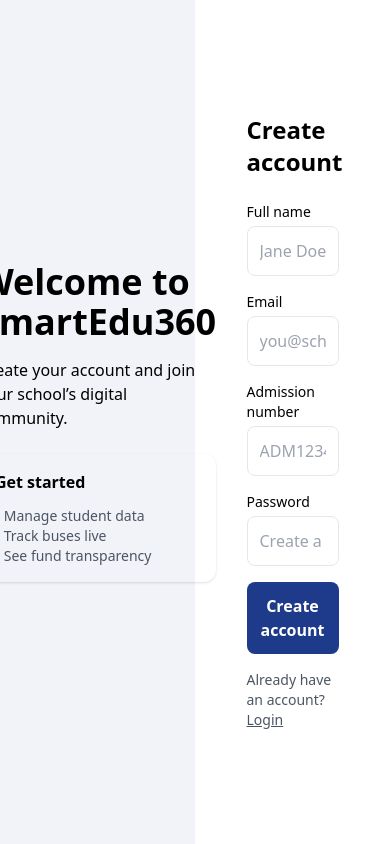
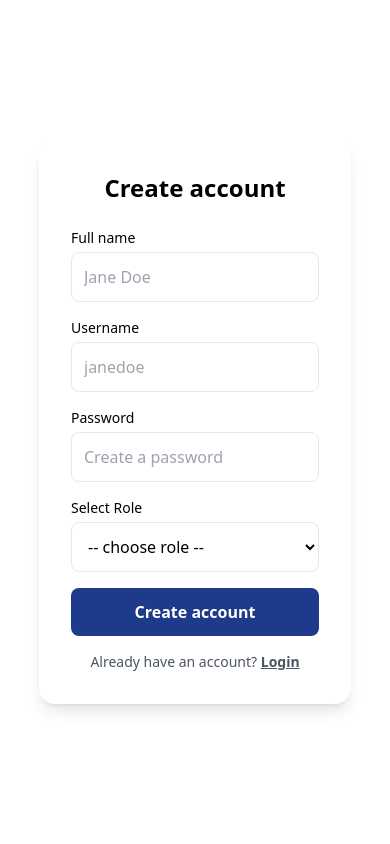
Before and after one commit to Brendatracy-miriti/smart_system, a React app in the folder Frontend/: page /signup in a window 390 px wide. Built offline with nearby package versions, Linux system fonts and the light colour scheme; the HTML template or start-up script is replaced by a standard one.

Commit message:
Implemented Signup functionality to allow user to choose role while signing up

```diff
--- a/Frontend/src/pages/Signup.jsx
+++ b/Frontend/src/pages/Signup.jsx
@@ -1,36 +1,44 @@
 import React, { useState } from "react";
 import { motion } from "framer-motion";
-import { useAuth } from "../context/AuthContext";
+import { Link, useNavigate } from "react-router-dom";
 import { useMessage } from "../context/MessageContext";
-import { Link, useNavigate } from "react-router-dom";
 
 export default function Signup() {
   const navigate = useNavigate();
-  const { signup } = useAuth();
   const { setMessage } = useMessage();
+
+  const [name, setName] = useState("");
+  const [username, setUsername] = useState("");
+  const [password, setPassword] = useState("");
+  const [role, setRole] = useState("");
   const [loading, setLoading] = useState(false);
 
-  // signup fields
-  const [name, setName] = useState("");
-  const [email, setEmail] = useState("");
-  const [password, setPassword] = useState("");
-  const [admission, setAdmission] = useState("");
-
-  const handleSubmit = async (e) => {
+  const handleSubmit = (e) => {
     e.preventDefault();
     setLoading(true);
+
     try {
-      // payload shape depends on your backend
-      await signup({ name, email, password, admission_number: admission });
+      const existing =
+        JSON.parse(localStorage.getItem("smartedu_users")) || [];
+
+      if (existing.find((u) => u.username === username)) {
+        setMessage({ type: "error", text: "Username already exists!" });
+        setLoading(false);
+        return;
+      }
+
+      const newUser = { username, password, name, role };
+      localStorage.setItem(
+        "smartedu_users",
+        JSON.stringify([...existing, newUser])
+      );
+
+      setMessage({ type: "success", text: "Signup successful! Please login." });
+      navigate("/login");
+    } catch (err) {
+      setMessage({ type: "error", text: "Signup failed!" });
+    } finally {
       setLoading(false);
-      navigate("/dashboard");
-    } catch (err) {
-      setLoading(false);
-      const errText =
-        err?.response?.data?.detail ||
-        JSON.stringify(err?.response?.data) ||
-        "Signup failed";
-      setMessage({ type: "error", text: errText });
     }
   };
 
@@ -44,25 +52,26 @@ export default function Signup() {
   };
 
   return (
-    <div className="min-h-screen flex">
-      {/* Left: Branding */}
+    <div className="min-h-screen flex text-textBody dark:text-gray-100">
+      {/* Left side */}
       <motion.div
         initial="hidden"
         animate="show"
         variants={leftVariants}
         transition={{ duration: 0.7 }}
-        className="w-1/2 flex flex-col items-center justify-center bg-primary/10"
-        style={{ backgroundColor: "rgba(30,58,138,0.06)" }}
+        className="hidden md:flex w-1/2 flex-col items-center justify-center bg-primary/10"
       >
         <div className="max-w-md p-10">
-          <h1 className="text-4xl font-bold text-primary mb-4">Welcome to SmartEdu360</h1>
-          <p className="text-textBody mb-6">
+          <h1 className="text-4xl font-bold text-primary mb-4">
+            Welcome to SmartEdu360
+          </h1>
+          <p className="text-textBody mb-6 dark:text-gray-300">
             Create your account and join your school’s digital community.
           </p>
 
-          <div className="bg-surface p-4 rounded-xl shadow">
+          <div className="bg-surface dark:bg-[#1F2937] p-4 rounded-xl shadow">
             <h3 className="font-semibold text-primary">Get started</h3>
-            <ul className="mt-3 text-sm text-gray-600">
+            <ul className="mt-3 text-sm text-gray-600 dark:text-gray-400">
               <li>• Manage student data</li>
               <li>• Track buses live</li>
               <li>• See fund transparency</li>
@@ -71,78 +80,92 @@ export default function Signup() {
         </div>
       </motion.div>
 
-      {/* Right: Signup Form */}
+      {/* Right side */}
       <motion.div
         initial="hidden"
         animate="show"
         variants={rightVariants}
         transition={{ duration: 0.7 }}
-        className="w-1/2 flex items-center justify-center bg-surface"
+        className="w-full md:w-1/2 flex items-center justify-center bg-surface dark:bg-[#111827]"
       >
-        <div className="w-4/5 max-w-md p-8">
-          <h2 className="text-2xl font-bold text-primary mb-6">Create account</h2>
+        <div className="w-4/5 max-w-md p-8 bg-white dark:bg-[#1F2937] rounded-2xl shadow-lg">
+          <h2 className="text-2xl font-bold text-primary mb-6 text-center">
+            Create account
+          </h2>
 
           <form onSubmit={handleSubmit} className="space-y-4">
             <div>
-              <label className="block text-sm text-textBody mb-1">Full name</label>
+              <label className="block text-sm font-medium mb-1">
+                Full name
+              </label>
               <input
                 type="text"
                 required
                 value={name}
                 onChange={(e) => setName(e.target.value)}
-                className="w-full p-3 border rounded-lg bg-white"
+                className="w-full p-3 border rounded-lg bg-transparent dark:border-gray-600 focus:ring-2 focus:ring-accent"
                 placeholder="Jane Doe"
               />
             </div>
 
             <div>
-              <label className="block text-sm text-textBody mb-1">Email</label>
+              <label className="block text-sm font-medium mb-1">
+                Username
+              </label>
               <input
-                type="email"
+                type="text"
                 required
-                value={email}
-                onChange={(e) => setEmail(e.target.value)}
-                className="w-full p-3 border rounded-lg bg-white"
-                placeholder="you@school.com"
+                value={username}
+                onChange={(e) => setUsername(e.target.value)}
+                className="w-full p-3 border rounded-lg bg-transparent dark:border-gray-600 focus:ring-2 focus:ring-accent"
+                placeholder="janedoe"
               />
             </div>
 
             <div>
-              <label className="block text-sm text-textBody mb-1">Admission number</label>
-              <input
-                type="text"
-                value={admission}
-                onChange={(e) => setAdmission(e.target.value)}
-                className="w-full p-3 border rounded-lg bg-white"
-                placeholder="ADM12345"
-              />
-            </div>
-
-            <div>
-              <label className="block text-sm text-textBody mb-1">Password</label>
+              <label className="block text-sm font-medium mb-1">
+                Password
+              </label>
               <input
                 type="password"
                 required
                 value={password}
                 onChange={(e) => setPassword(e.target.value)}
-                className="w-full p-3 border rounded-lg bg-white"
+                className="w-full p-3 border rounded-lg bg-transparent dark:border-gray-600 focus:ring-2 focus:ring-accent"
                 placeholder="Create a password"
               />
+            </div>
+
+            <div>
+              <label className="block text-sm font-medium mb-1">
+                Select Role
+              </label>
+              <select
+                required
+                value={role}
+                onChange={(e) => setRole(e.target.value)}
+                className="w-full p-3 border rounded-lg bg-transparent dark:border-gray-600 focus:ring-2 focus:ring-accent"
+              >
+                <option value="">-- choose role --</option>
+                <option value="teacher">Teacher</option>
+                <option value="parent">Parent</option>
+                <option value="student">Student</option>
+              </select>
             </div>
 
             <button
               type="submit"
               disabled={loading}
-              className="w-full py-3 rounded-lg text-white font-semibold"
+              className="w-full py-3 rounded-lg text-white font-semibold transition"
               style={{ backgroundColor: "#1E3A8A" }}
             >
               {loading ? "Please wait..." : "Create account"}
             </button>
           </form>
 
-          <div className="mt-4 text-sm text-gray-600">
+          <div className="mt-4 text-sm text-gray-600 dark:text-gray-400 text-center">
             Already have an account?{" "}
-            <Link to="/login" className="text-accent underline">
+            <Link to="/login" className="text-accent font-semibold underline">
               Login
             </Link>
           </div>
```
